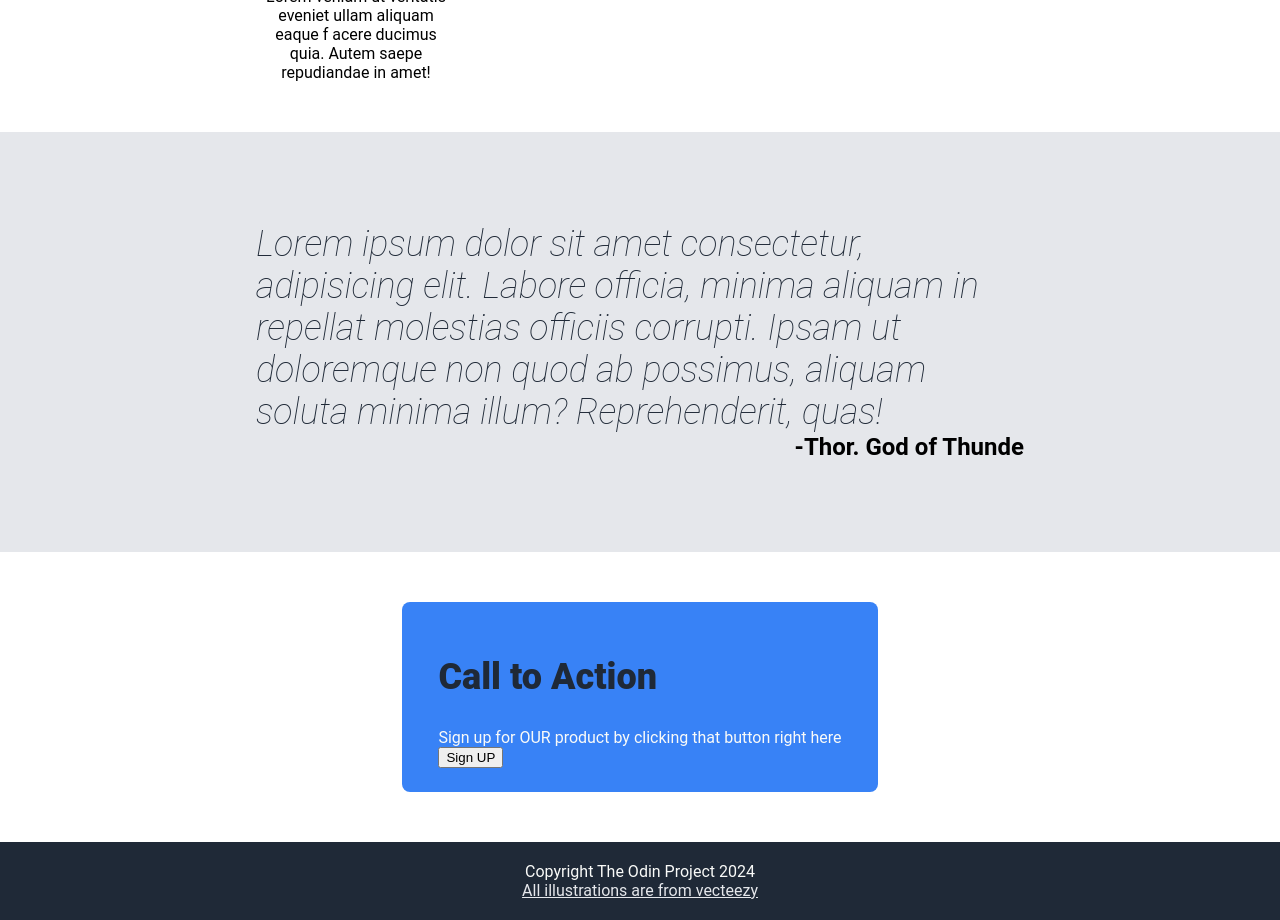
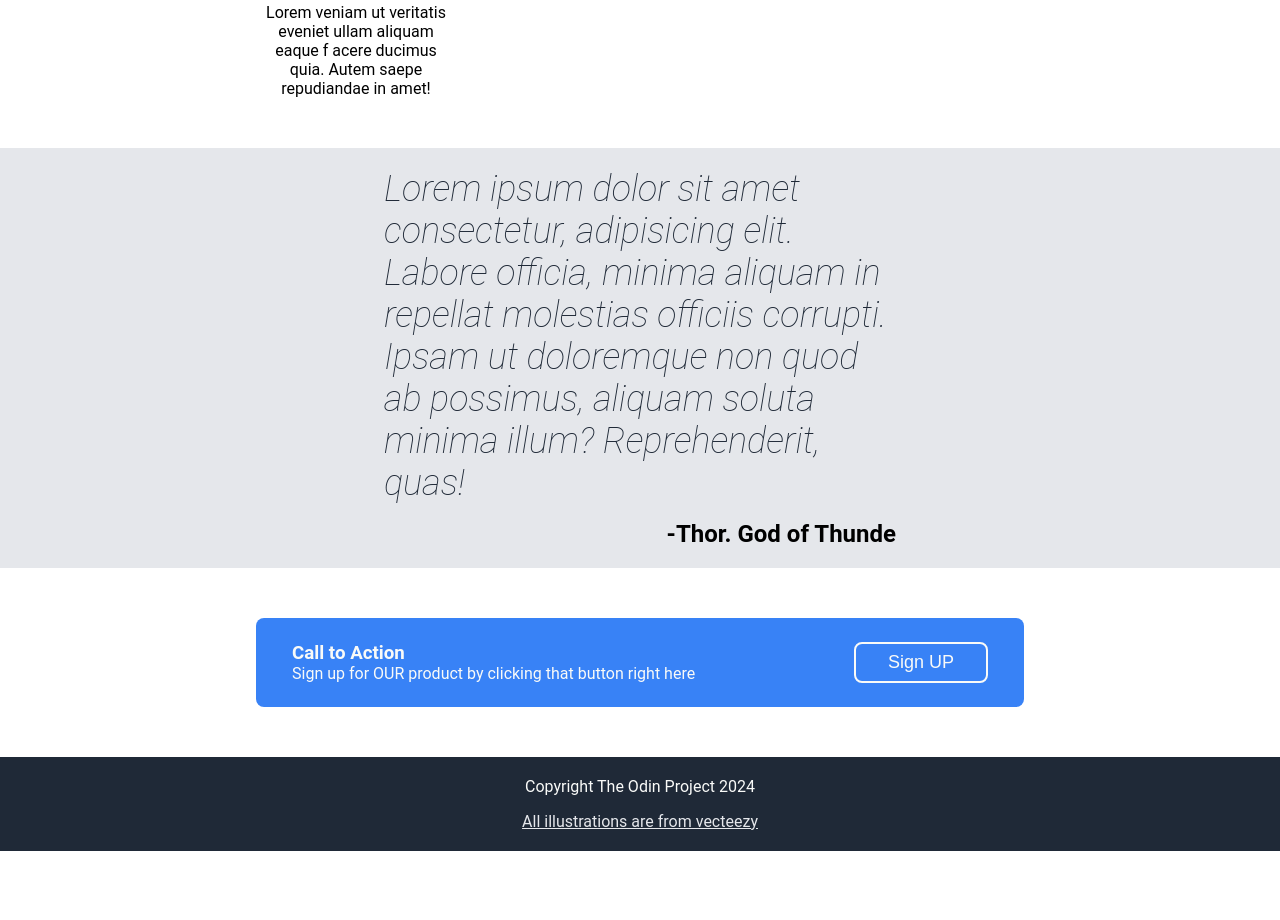
Before and after one commit to lidoreuven/odin-landing-page, a plain HTML site: page index.html in a window 1280 px wide. Shown: the part 1120-2040 px from the top of the page. After the commit the page ends 1971 px from the top, so only its background shows below. Drawn offline with Linux system fonts and the light colour scheme.

Commit message:
SOLVE LANDING PAGE

```diff
--- a/index.html
+++ b/index.html
@@ -70,10 +70,10 @@
 <div class="cta-section">
     <div class="cta-box">
         <div class="cta-content">
-        <h2>Call to Action</h2>
+        <h3>Call to Action</h3>
         <p>Sign up for OUR product by clicking that button right here</p>
     </div>
-        <button>Sign UP</button>
+        <button class="cta-button">Sign UP</button>
     </div>
 
 </div>
@@ -83,6 +83,5 @@
     <a href="https://www.vecteezy.com/free-vector/odin">All illustrations are from vecteezy</a>
 </div>
 
-    <!--TODO: add attribution to unsplash, vectreezy-->
 </body>
 </html>
--- a/style.css
+++ b/style.css
@@ -33,8 +33,10 @@ h2 {
     font-weight: 900;
 }
 
+
 h3 {
-
+    margin: 0;
+    color: #f9faf8;
 }
 
 img {
@@ -52,11 +54,11 @@ img {
     display: flex;
     flex-direction: column;
     align-items: center;
-
+    gap: 16px;
 }
 
-.info-section, .quote-section, .cta-section {
-    padding: 50px 20%;
+.quote-section{
+    padding: 50px 30%;
     justify-content: center;
 }
 
@@ -98,6 +100,7 @@ img {
     font-size: 18px;
     background-color: #3882f6;
     color: #f9faf8;
+    border: 2px solid;
 }
 
 .cards {
@@ -132,17 +135,16 @@ img {
     font-style: italic;
 }
 
-.cta-section {
-    display: flex;
-    justify-content: center;
-    align-items: center;
-    color: #f9faf8;
+.cta-section, .info-section {
+    padding: 50px 20%;
 }
 
 .cta-box {
     background-color: #3882f6;
+    color: #f9faf8;
     border-radius: 8px;
-
+    display: flex;
+    justify-content: space-between;
     padding: 24px 36px;
 
 }
```
